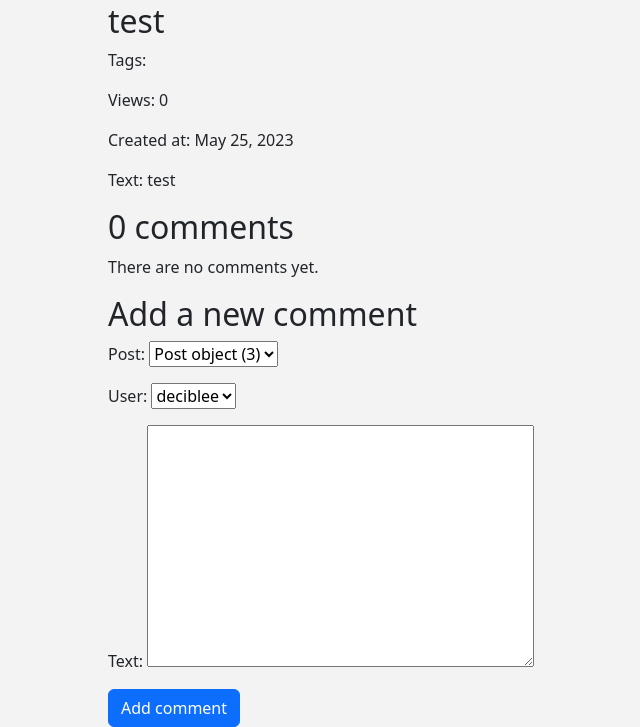
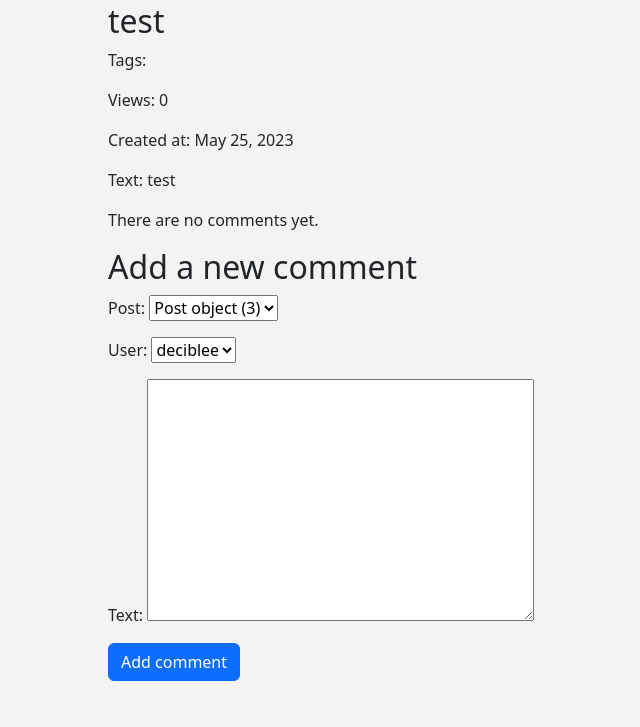
Before and after one commit to Calculated1528/Courses, a Django app: a page that uses templates/base.html in a window 1360 px wide. Shown: the part 138-865 px from the top of the page, without its empty margins (28-668 px from the left). After the commit the page ends 819 px from the top, so only its background shows below. Run offline with Django 4.2, Linux system fonts and the light colour scheme; data comes from the database, SQL or seed files in the repository; both versions use the stored data as it was after the commit; data that the repository does not hold is empty; parts of the project's set-up code (start-up, migrations or seed data) failed here and were passed over.

Commit message:
Исправления для работы

```diff
--- a/templates/base.html
+++ b/templates/base.html
@@ -26,6 +26,7 @@
         </div>
         <div class="header_right">
             <span class='header-text'>
+                {% comment %} <a> {{ last_page }}</a> {% endcomment %}
                 {% if user.is_authenticated %}
                 {% load static %}
                 <img src="{% static userInfo.photo.url %}" alt="My image" onclick="oncl()" class="img_icon">
--- a/templates/blog/single_post.html
+++ b/templates/blog/single_post.html
@@ -13,11 +13,11 @@
 <p>Created at: {{current_post.created_at}}</p>
 <p>Text: {{current_post.text}}</p>
 
-{% with comments.count as total_comments %}
+{% comment %} {% with comments.count as total_comments %}
     <h2>
         {{ total_comments }} comment{{ total_comments|pluralize }}
     </h2>
-{% endwith %}
+{% endwith %} {% endcomment %}
 
 {% for comments in PostComments %}
     <div class="comment">
```
Also changed, not shown: account/migrations/0001_initial.py, account/migrations/0002_initial.py, blog/migrations/0001_initial.py, blog/migrations/0003_post_comment.py (deleted), blog/migrations/0004_rename_post_comment_postcomment.py (deleted), db.sqlite3.
